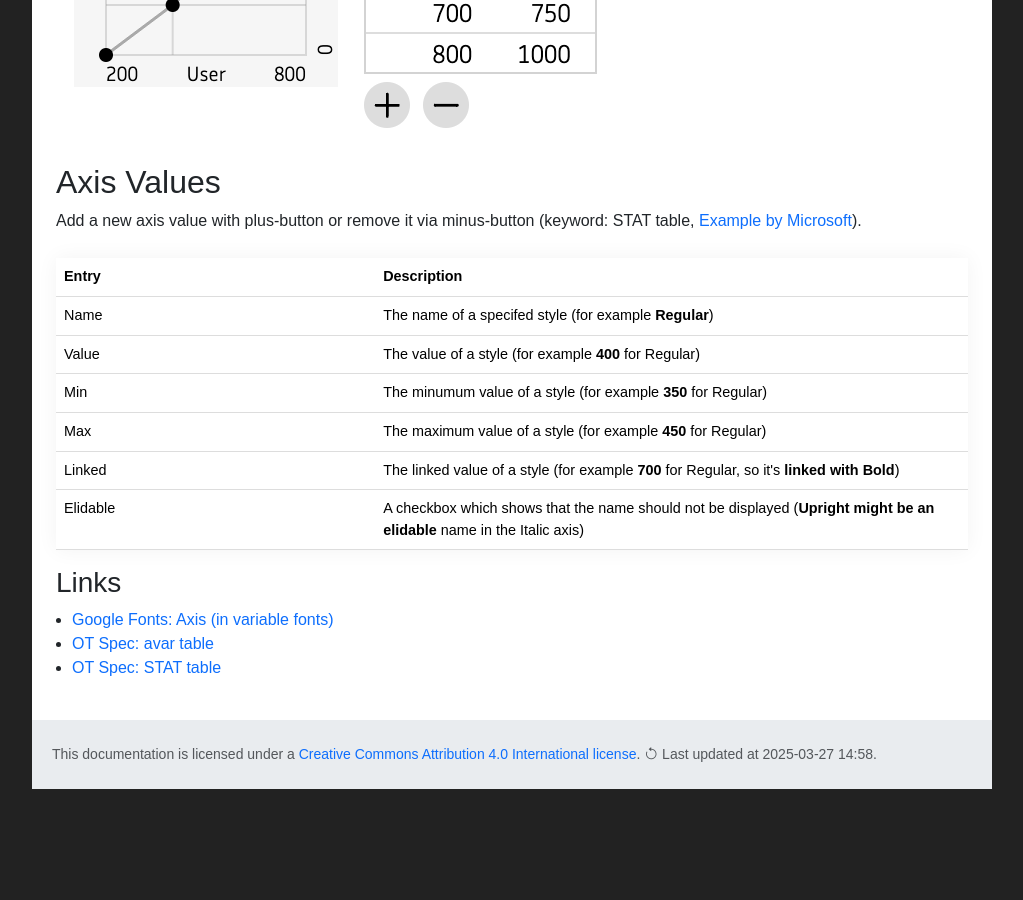
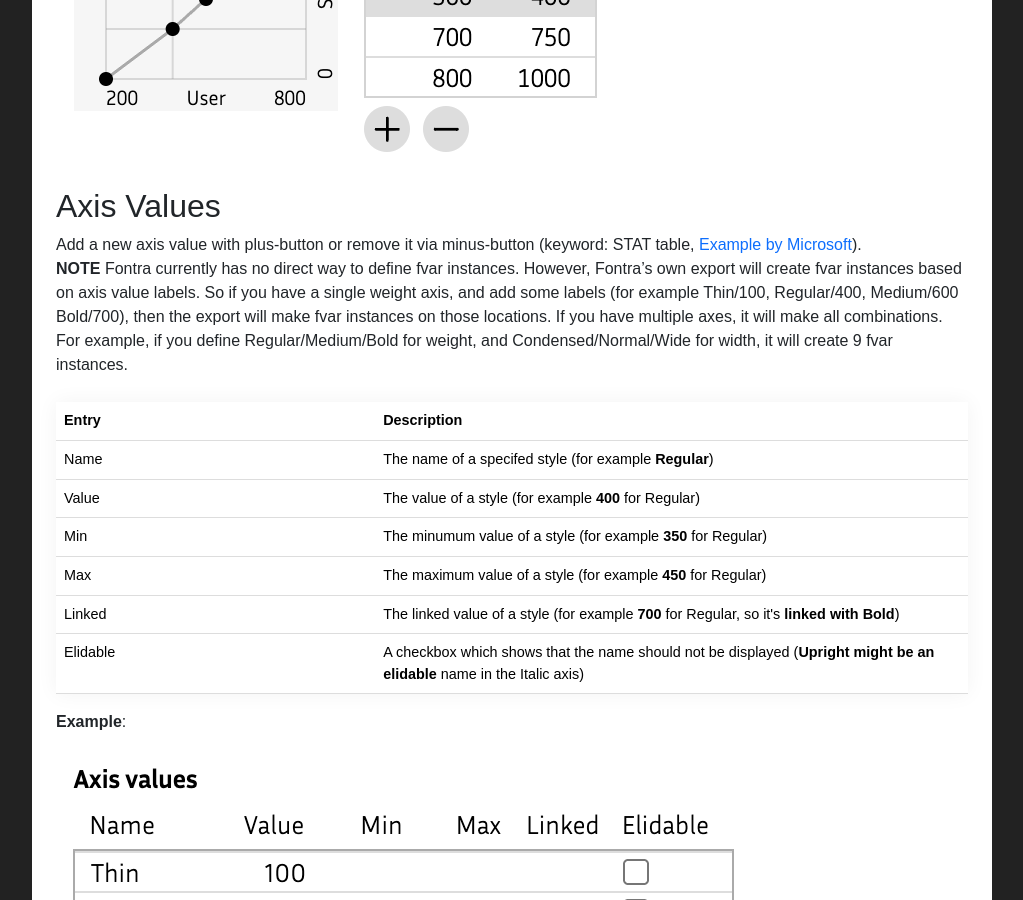
Before and after one commit to googlefonts/fontra-docs, a Jekyll site: the page built from _reference/menu/font/axes.md, in a window 1280 px wide and 900 px high, scrolled down 2789 px. Shown: the whole window, without its empty margins (128-1151 px from the left). Built offline with Jekyll 4.4.1, drawn with Linux system fonts in a browser that asks for light colours; nearby versions of some CDN libraries; some web fonts are replaced; before the commit the page ends 3578 px from its top, so only the background shows below that; some of the changed text lies outside the part shown.

Commit message:
Update axes panel info: description + example for axis values

```diff
--- a/_reference/menu/font/axes.md
+++ b/_reference/menu/font/axes.md
@@ -1,9 +1,9 @@
 ---
-title     : Axes
-layout    : default
-permalink : /reference/menu/font/axes
-draft     : true
-order     : 4952
+title: Axes
+layout: default
+permalink: /reference/menu/font/axes
+draft: true
+order: 4952
 ---
 
 <nav aria-label="breadcrumb">
@@ -16,7 +16,7 @@
   </ol>
 </nav>
 
-Fontra's approach is *variable-first*, therefore it's most likey that you will add at least one font axis. The most common one is probably *Weight*. Add a new axis via the *New axis...* button.
+Fontra's approach is _variable-first_, therefore it's most likey that you will add at least one font axis. The most common one is probably _Weight_. Add a new axis via the _New axis..._ button.
 {: .lead }
 
 <div class="alert alert-primary mt-3" role="alert" markdown='1'>
@@ -24,13 +24,13 @@
 {: .alert-heading}
 - Before you create a new axis we recommend to have a look at **[Designspace](/explanations/designspace/)**, first.
 - Change the order of the axes via *drag and drop*.
+- create **[axis values](#axis-values)** for each style
 {: .mb-0 }
 </div>
 
 ![]({{ site.url }}/images/font-axes.png){: .img-fluid }
 
-Names
--------
+## Names
 
 <table class='table table-hover'>
 <tr>
@@ -51,14 +51,12 @@
 </tr>
 </table>
 
-
 <span id='marker_1'>¹Note: **Name** and **UI Name** are often the same.</span>
 {% comment %}
 For more please see: https://github.com/googlefonts/fontra-docs/pull/77#issuecomment-2518494551
 {% endcomment %}
 
-Range
--------
+## Range
 
 <table class='table table-hover'>
 <tr>
@@ -71,8 +69,7 @@
 </tr>
 </table>
 
-<span id='marker_2'>²Range: Axis type *Continuous*</span>
--------
+## <span id='marker_2'>²Range: Axis type _Continuous_</span>
 
 <table class='table table-hover'>
 <tr>
@@ -93,8 +90,7 @@
 </tr>
 </table>
 
-<span id='marker_3'>³Range: Axis type *Discrete*</span>
--------
+## <span id='marker_3'>³Range: Axis type _Discrete_</span>
 
 <table class='table table-hover'>
 <tr>
@@ -111,17 +107,16 @@
 </tr>
 </table>
 
-Mapping graph
--------
+## Mapping graph
 
 The mapping graph visualizes the axis mapping.
 
-Mapping list
--------
+## Mapping list
 
 It's about remapping values -> specify a new mapping of the axis values (also known as avar-mapping or non-linear interpolation). Add a new mapping with the plus-button or remove a mapping with the minus-button.
 
-**Example** Let's say, we have a set-up of *Weight axis from 0 to 1000* with these values:
+**Example** Let's say, we have a set-up of _Weight axis from 0 to 1000_ with these values:
+
 - Light: 0
 - Regular: 250
 - Medium: 400
@@ -129,6 +124,7 @@
 - ExtraBold: 1000
 
 In this case we need a remapping to:
+
 - Light: 200
 - Regular: 400
 - Medium: 500
@@ -139,10 +135,10 @@
 
 ![]({{ site.url }}/images/font-axes-mapping-example.png){: .img-fluid }
 
-Axis Values
--------
+## Axis Values
 
-Add a new axis value with plus-button or remove it via minus-button (keyword: STAT table, [Example by Microsoft](https://learn.microsoft.com/en-us/typography/opentype/spec/stat#example-4-a-weightwidth-variable-font)).
+Add a new axis value with plus-button or remove it via minus-button (keyword: STAT table, [Example by Microsoft](https://learn.microsoft.com/en-us/typography/opentype/spec/stat#example-4-a-weightwidth-variable-font)).<br>
+**NOTE** Fontra currently has no direct way to define fvar instances. However, Fontra's own export will create fvar instances based on axis value labels. So if you have a single weight axis, and add some labels (for example Thin/100, Regular/400, Medium/600 Bold/700), then the export will make fvar instances on those locations. If you have multiple axes, it will make all combinations. For example, if you define Regular/Medium/Bold for weight, and Condensed/Normal/Wide for width, it will create 9 fvar instances.
 
 <table class='table table-hover'>
 <tr>
@@ -175,7 +171,9 @@
 </tr>
 </table>
 
+**Example**:
 
+![]({{ site.url }}/images/font-axes-axis-values-example.png){: .img-fluid }
 
 ### Links
 
```
Also changed, not shown: images/font-axes-axis-values-example.png (added).
